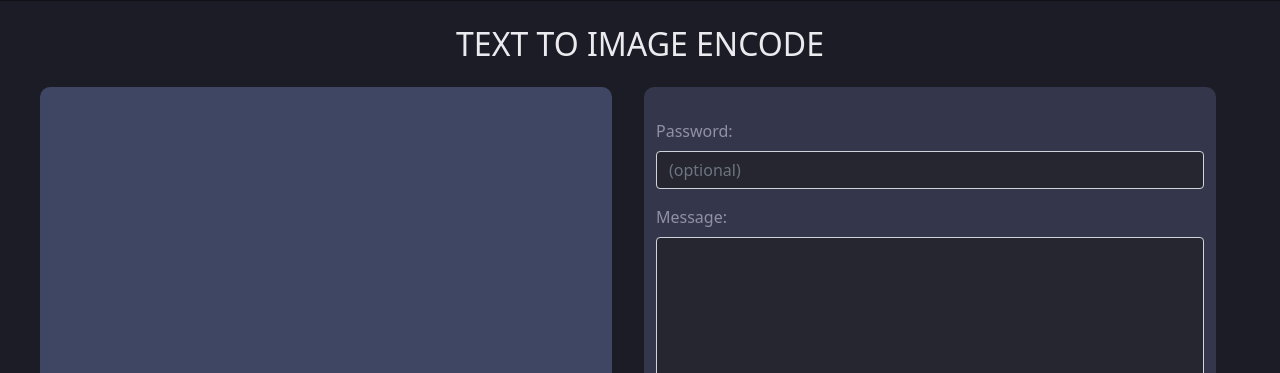
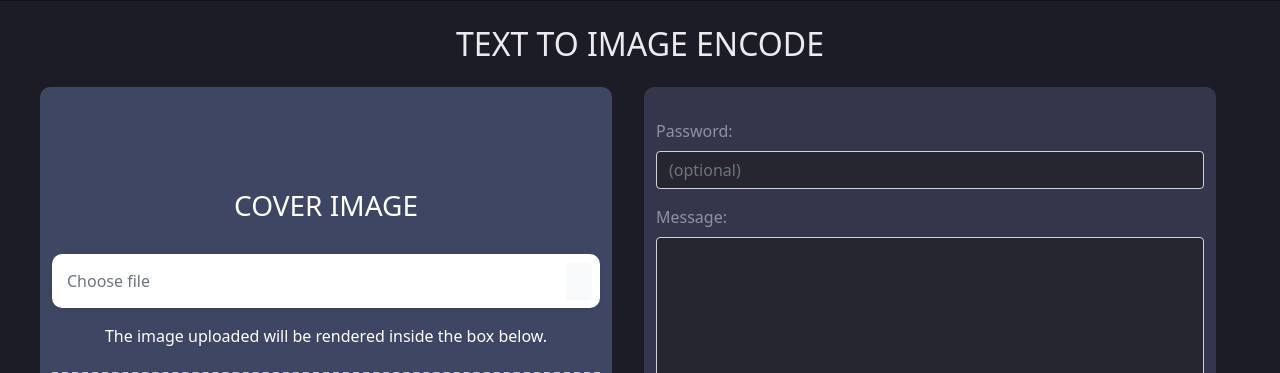
Before and after one commit to paucabral/Image-Steganography-Tool, a Flask app: page /text-to-image/encode in a window 1280 px wide. Shown: the part 77-450 px from the top of the page. Run offline with Flask 2, Linux system fonts and the light colour scheme; some libraries are stand-ins or nearby versions.

Commit message:
Fixed image upload field.

```diff
--- a/static/css/stylesheet.css
+++ b/static/css/stylesheet.css
@@ -133,6 +133,41 @@ ol {
   background-color: #3e4663;
 }
 
+#upload {
+    opacity: 0;
+}
+
+#upload-label {
+    position: absolute;
+    top: 50%;
+    left: 1rem;
+    transform: translateY(-50%);
+}
+
+.image-area {
+    border: 2px dashed rgba(255, 255, 255, 0.7);
+    padding: 1rem;
+    position: relative;
+}
+
+.image-area::before {
+    content: 'Uploaded image result';
+    color: #fff;
+    font-weight: bold;
+    text-transform: uppercase;
+    position: absolute;
+    top: 50%;
+    left: 50%;
+    transform: translate(-50%, -50%);
+    font-size: 0.8rem;
+    z-index: 1;
+}
+
+.image-area img {
+    z-index: 2;
+    position: relative;
+}
+
 .card-form {
   margin: 1em;
   min-height: 75vh;
--- /dev/null
+++ b/static/js/script.js
@@ -0,0 +1,33 @@
+/*  ==========================================
+    SHOW UPLOADED IMAGE
+* ========================================== */
+function readURL(input) {
+  if (input.files && input.files[0]) {
+    var reader = new FileReader();
+
+    reader.onload = function (e) {
+      $('#imageResult')
+        .attr('src', e.target.result);
+    };
+    reader.readAsDataURL(input.files[0]);
+  }
+}
+
+$(function () {
+  $('#upload').on('change', function () {
+    readURL(input);
+  });
+});
+
+/*  ==========================================
+    SHOW UPLOADED IMAGE NAME
+* ========================================== */
+var input = document.getElementById('upload');
+var infoArea = document.getElementById('upload-label');
+
+input.addEventListener('change', showFileName);
+function showFileName(event) {
+  var input = event.srcElement;
+  var fileName = input.files[0].name;
+  infoArea.textContent = 'File name: ' + fileName;
+}
--- a/templates/base.html
+++ b/templates/base.html
@@ -6,6 +6,7 @@
   <meta name='viewport' content='width=device-width, initial-scale=1' />
   <title>Image Steganography Tool</title>
   <link href="/static/css/stylesheet.css" rel="stylesheet" />
+  <script src="/static/js/script.js"></script>
   <!-- BootStrap -->
   <link href="https://cdn.jsdelivr.net/npm/bootstrap@5.1.3/dist/css/bootstrap.min.css" rel="stylesheet"
     integrity="sha384-1BmE4kWBq78iYhFldvKuhfTAU6auU8tT94WrHftjDbrCEXSU1oBoqyl2QvZ6jIW3" crossorigin="anonymous">
--- a/templates/text-to-image-encode.html
+++ b/templates/text-to-image-encode.html
@@ -2,13 +2,40 @@
 
 {% block content %}
 <h2>Text to Image Encode</h2>
-<form>
+<form method="POST">
   <div class="pt-3">
     <div class="row container-fluid">
       <div class="col-sm card-upload d-flex justify-content-center">
-        <div class="custom-file container-fluid form form-group">
-          <input name="cover_img" type="file" class="custom-file-input" id="customFile" required>
+        <div class="col-sm-12">
+          <div class="row text-center text-white">
+            <h3>COVER IMAGE</h3>
+          </div>
+          <div class="row py-4">
+            <div class="container-fluid">
+
+              <!-- Upload image input-->
+              <div class="input-group mb-3 px-2 py-2 bg-white shadow-sm" style="border-radius: 10px;">
+                <input name="cover_img" id="upload" type="file" onchange="readURL(this);" class="form-control border-0">
+                <label id="upload-label" for="upload" class="text-muted">Choose file</label>
+                <div class="input-group-append">
+                  <label for="upload" class="btn btn-light m-0 px-9"> <i
+                      class="fa fa-cloud-upload mr-2 text-muted"></i><small
+                      class="text-uppercase font-weight-bold text-muted"></small></label>
+                </div>
+              </div>
+
+              <!-- Uploaded image area-->
+              <p class="font-italic text-white text-center">The image uploaded will be rendered inside the box below.
+              </p>
+              <div class="image-area mt-4"><img id="imageResult" src="#" alt=""
+                  class="img-fluid rounded shadow-sm mx-auto d-block"></div>
+
+            </div>
+          </div>
         </div>
+
+
+
       </div>
       <div class="col-sm card-form d-flex justify-content-center">
         <div class="col-sm-12">
```
